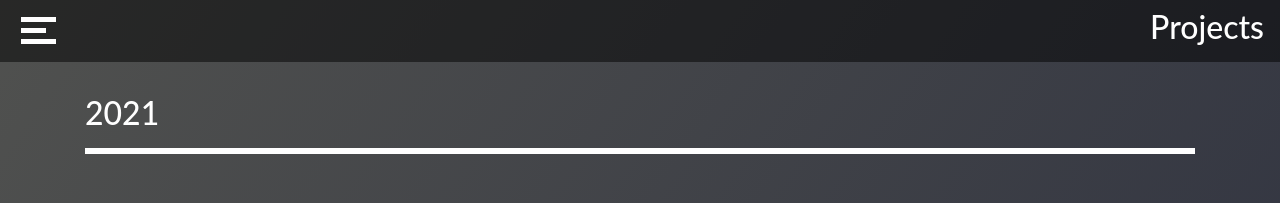
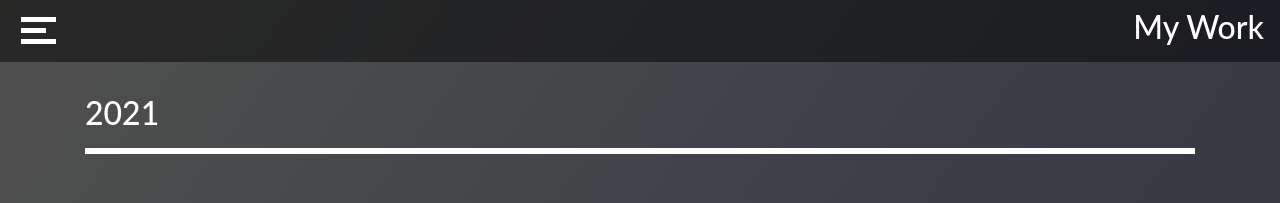
Before and after one commit to Tony8egan/www.TonesDesigns, a Jekyll site: the page built from Projects.markdown, in a window 1280 px wide. Shown: the top 203 px of the page. Built offline with Jekyll 4.4.1, drawn with Linux system fonts in a browser that asks for light colours; nearby versions of some CDN libraries; grey boxes are pictures that could not be loaded.

Commit message:
Update Projects.html

```diff
--- a/_layouts/Projects.html
+++ b/_layouts/Projects.html
@@ -31,7 +31,7 @@
                 <div class="bar3" style = "margin-left:5px;cursor:pointer;"></div>
             </div>
 
-              <H2 style="color:white;text-align:center;">Projects</H2>
+              <H2 style="color:white;text-align:center;">My Work</H2>
 
 
           </nav>
@@ -43,7 +43,7 @@
 
           <a href="Home.html" class ="hovereffect" style ="text-decoration:none;">Home</a>
           <a href="/Home.html#AboutMe" class ="hovereffect" style ="text-decoration:none;" onclick="myFunction(Xbutton);toggleNav()">About Me</a>
-          <a href="Projects.html" class ="hovereffect" style ="text-decoration:none;">Projects</a>
+          <a href="Projects.html" class ="hovereffect" style ="text-decoration:none;">My Work</a>
           <a href="/Home.html#Contact" class ="hovereffect" style ="text-decoration:none;" onclick="myFunction(Xbutton);toggleNav()">Contact</a>
 
 
```
